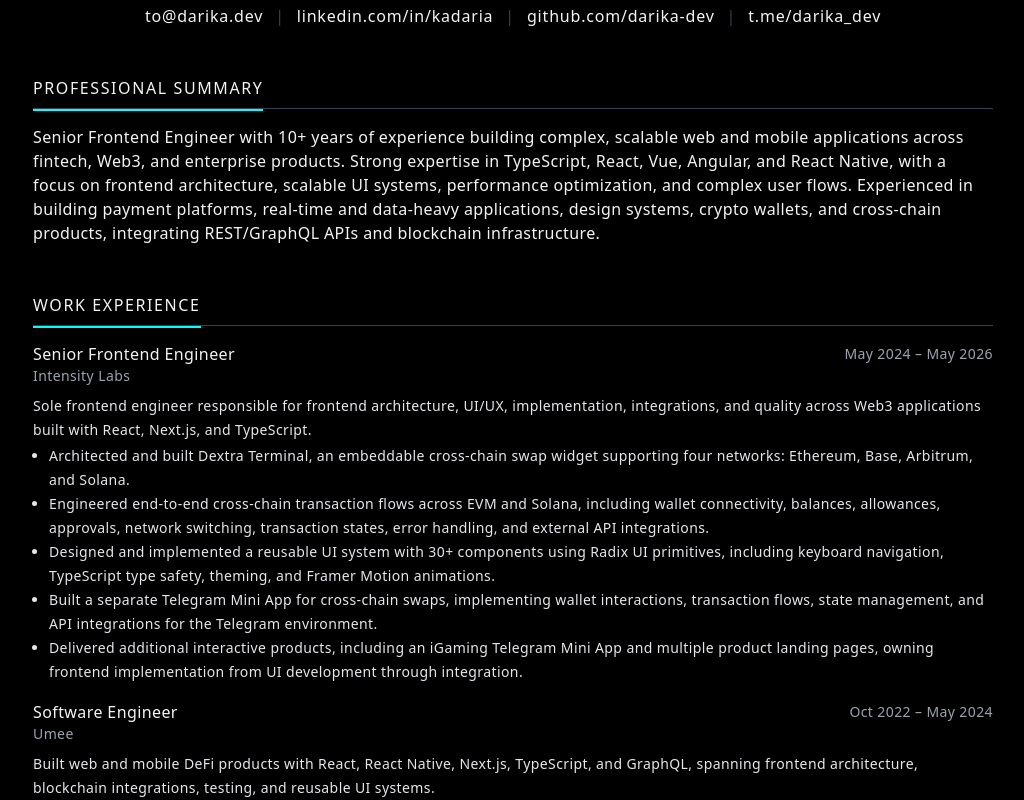
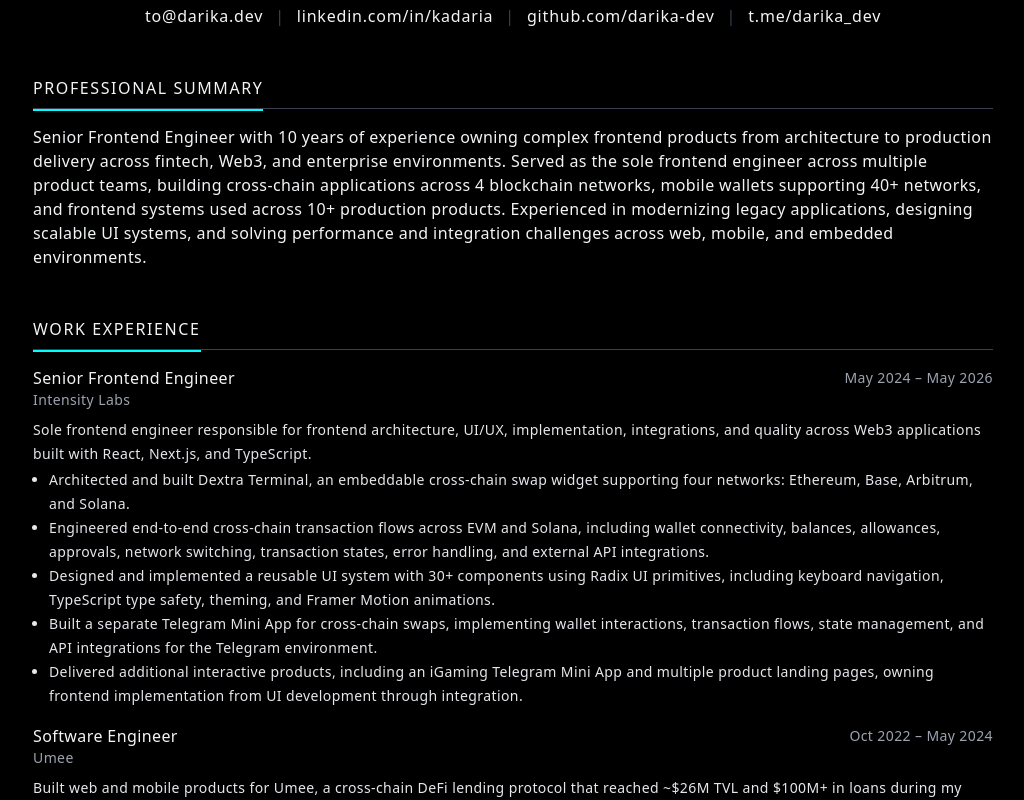
Before and after one commit to darika-dev/darika-dev.github.io, a Vue app: page /cv in a window 1280 px wide. Shown: the part 220-1020 px from the top of the page, without its empty margins (127-1151 px from the left). Built offline with nearby package versions, Linux system fonts and the light colour scheme.

Commit message:
fix: update texts

```diff
--- a/src/components/cv/CvHeader.vue
+++ b/src/components/cv/CvHeader.vue
@@ -3,18 +3,10 @@ import Contacts from './Contacts.vue'
 </script>
 
 <template>
-  <header class="relative pt-10 pb-6 px-6 sm:px-8 text-center space-y-2 tracking-wider print:tracking-normal print:pt-2 print:pb-0 print:px-0 print:space-y-1">
+  <header class="relative pt-10 px-6 sm:px-8 text-center space-y-2 tracking-wider print:tracking-normal print:pt-2 print:px-0 print:space-y-1">
     <h1 class="text-5xl print:text-3xl">Daria Kazantceva</h1>
     <h2 class="text-2xl print:text-lg">Senior Frontend Engineer</h2>
     <p class="font-extralight print:font-normal text-gray-400 print:text-gray-600">Frontend Architecture · Scalable UI Systems · Fintech & Web3</p>
     <Contacts />
-    <!-- <button
-      aria-label="Download resume as PDF"
-      onclick="window.print()"
-      class="flex gap-2 !mt-10 mx-auto items-center transition-colors font-light text-neon hover:text-gray-100 print:hidden"
-    >
-      <svg class="w-4 h-4" viewBox="0 0 24 24" fill="none" stroke="currentColor" stroke-width="2" stroke-linecap="round" stroke-linejoin="round" aria-hidden="true"><path d="M21 15v4a2 2 0 01-2 2H5a2 2 0 01-2-2v-4"></path><polyline points="7 10 12 15 17 10"></polyline><line x1="12" y1="15" x2="12" y2="3"></line></svg>
-      <span>Export CV to PDF</span>
-    </button> -->
   </header>
 </template>
--- a/src/components/cv/CvSection.vue
+++ b/src/components/cv/CvSection.vue
@@ -8,7 +8,7 @@ defineProps<{
 </script>
 
 <template>
-  <Section class="max-w-5xl mx-auto !py-6 !print:px-0 print:max-w-none">
+  <Section class="max-w-5xl mx-auto !py-0 print:max-w-none">
     <h3
       v-if="title"
       class="pb-2 border-b border-gray-700 print:border-gray-200 after:absolute font-medium print:font-semibold uppercase tracking-widest break-after-avoid"
--- a/src/components/cv/SectionExperience.vue
+++ b/src/components/cv/SectionExperience.vue
@@ -26,7 +26,7 @@ const experience = [
     company: 'Umee',
     companyLink: 'https://ux.xyz/',
     description: {
-      info: 'Built web and mobile DeFi products with React, React Native, Next.js, TypeScript, and GraphQL, spanning frontend architecture, blockchain integrations, testing, and reusable UI systems.',
+      info: 'Built web and mobile products for Umee, a cross-chain DeFi lending protocol that reached <strong>~$26M TVL and $100M+ in loans</strong> during my tenure, using React, React Native, Next.js, TypeScript, and GraphQL.',
       list: [
         'Led the frontend refactoring of <strong>Umee 2.0</strong>, restructuring a difficult-to-scale legacy codebase and addressing performance and maintainability issues with <strong>React, Next.js, TypeScript, and GraphQL</strong>.',
         'Introduced <strong>Storybook, automated testing, and reusable UI patterns</strong> into a codebase that previously lacked component documentation and automated test coverage, improving development and release workflows.',
--- a/src/components/cv/SectionSummary.vue
+++ b/src/components/cv/SectionSummary.vue
@@ -4,6 +4,8 @@ import Section from './CvSection.vue'
 
 <template>
   <Section title="Professional Summary">
-    <p class="print:text-sm">Senior Frontend Engineer with 10+ years of experience building complex, scalable web and mobile applications across fintech, Web3, and enterprise products. Strong expertise in TypeScript, React, Vue, Angular, and React Native, with a focus on frontend architecture, scalable UI systems, performance optimization, and complex user flows. Experienced in building payment platforms, real-time and data-heavy applications, design systems, crypto wallets, and cross-chain products, integrating REST/GraphQL APIs and blockchain infrastructure.</p>
+    <p class="print:text-sm">
+      Senior Frontend Engineer with <strong>10 years of experience</strong> owning complex frontend products from <strong>architecture to production delivery</strong> across fintech, Web3, and enterprise environments. Served as the <strong>sole frontend engineer</strong> across multiple product teams, building cross-chain applications across <strong>4 blockchain networks</strong>, mobile wallets supporting <strong>40+ networks</strong>, and frontend systems used across <strong>10+ production products</strong>. Experienced in modernizing legacy applications, designing scalable UI systems, and solving performance and integration challenges across web, mobile, and embedded environments.
+    </p>
   </Section>
 </template>
--- a/src/views/Cv.vue
+++ b/src/views/Cv.vue
@@ -16,7 +16,7 @@ import Contact from '../components/cv/SectionContact.vue'
 </script>
 
 <template>
-  <main class="mt-14 print:mt-0 pb-10">
+  <main class="mt-14 print:mt-0 pb-10 space-y-12 print:space-y-8">
     <Header />
 
     <Summary />
```
